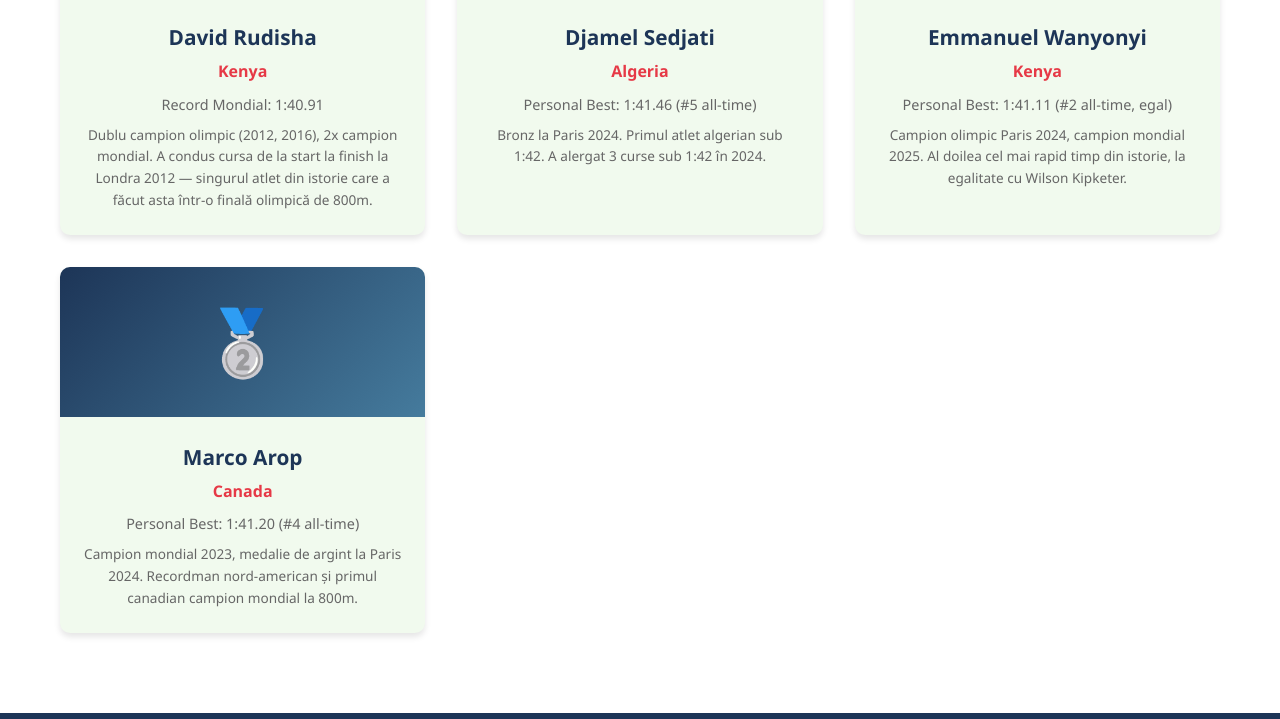
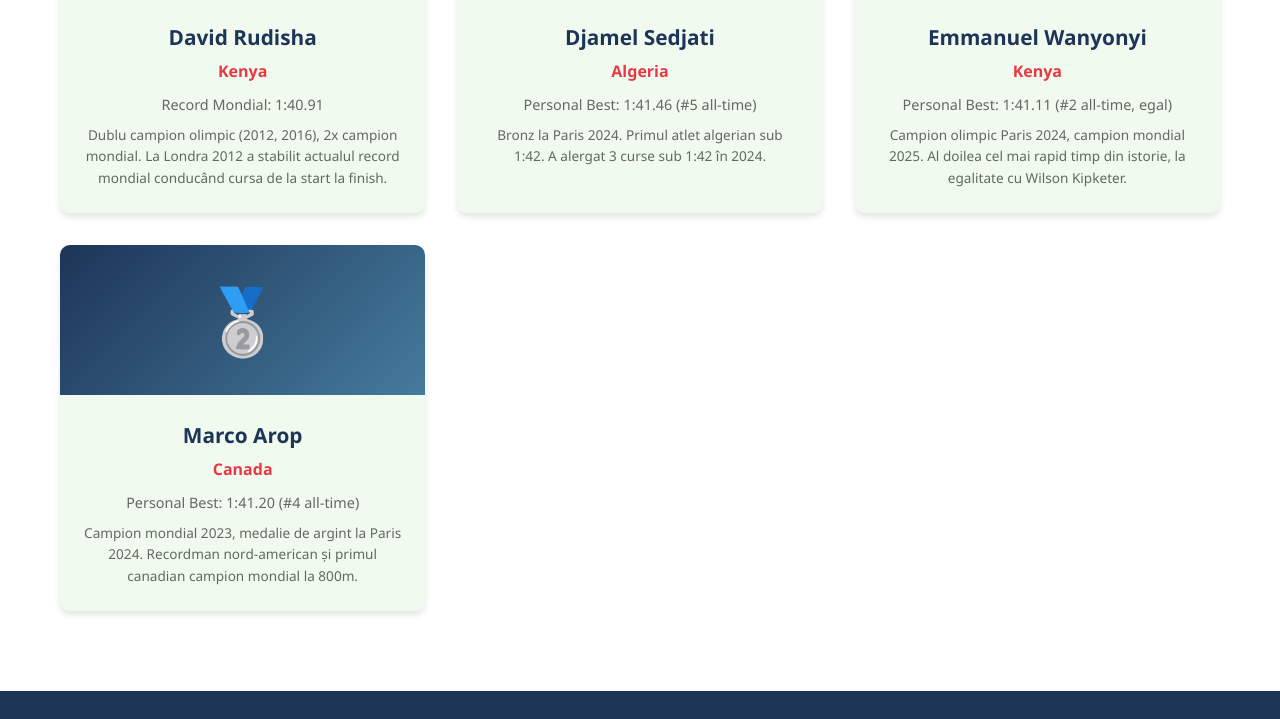
Before and after one commit to lucian23/800m-athletics, a plain HTML site: page index.html in a window 1280 px wide. Shown: the part 5283-6002 px from the top of the page. Drawn offline with Linux system fonts and the light colour scheme.

Commit message:
fix: eliminat afirmatie neverificata despre Rudisha (nu exista surse)

```diff
--- a/index.html
+++ b/index.html
@@ -462,7 +462,7 @@
                             <h3>David Rudisha</h3>
                             <p class="profile-country">Kenya</p>
                             <p class="profile-record">Record Mondial: 1:40.91</p>
-                            <p class="profile-achievements">Dublu campion olimpic (2012, 2016), 2x campion mondial. A condus cursa de la start la finish la Londra 2012 — singurul atlet din istorie care a făcut asta într-o finală olimpică de 800m.</p>
+                            <p class="profile-achievements">Dublu campion olimpic (2012, 2016), 2x campion mondial. La Londra 2012 a stabilit actualul record mondial conducând cursa de la start la finish.</p>
                         </div>
                     </div>
 
```
